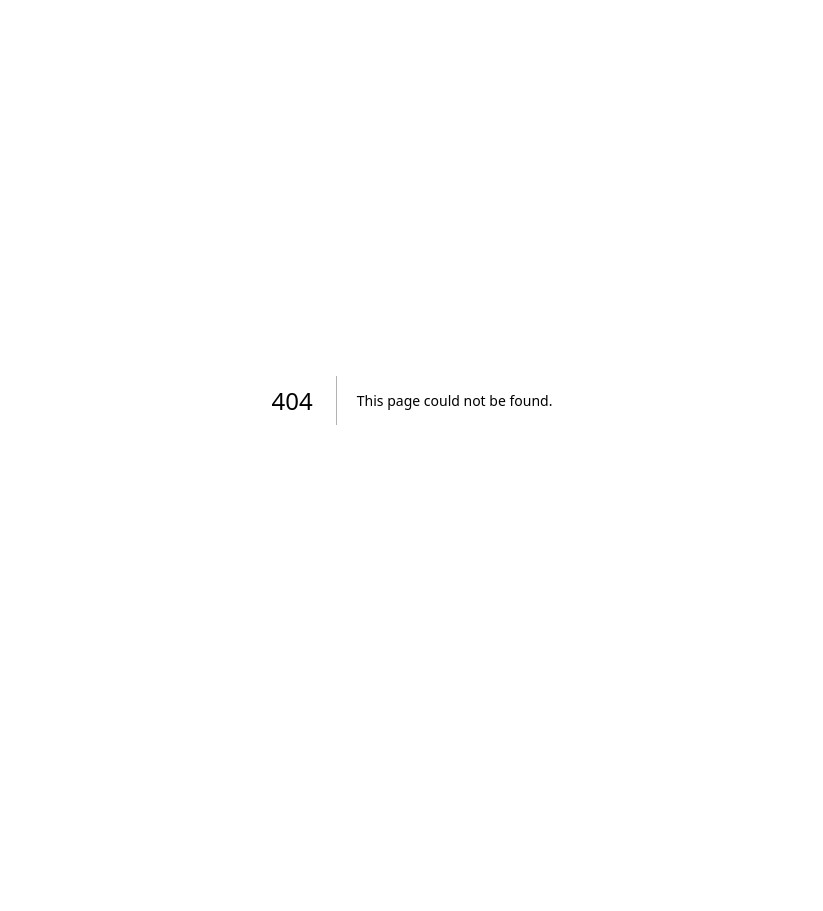
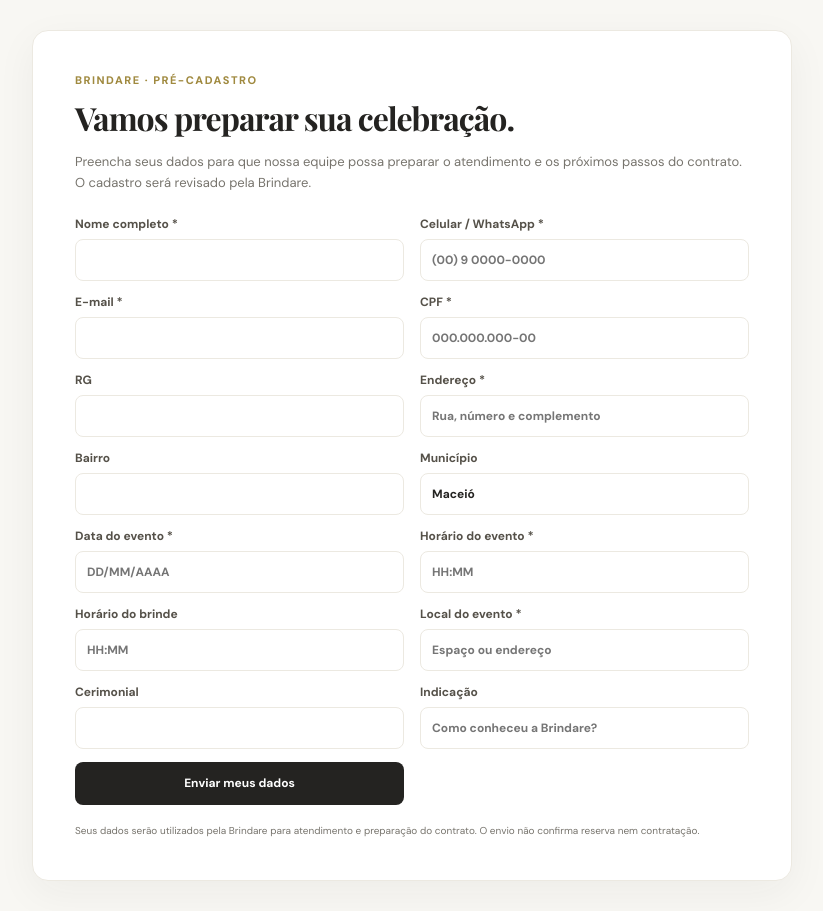
Before and after one commit to teofanesvitor/brindare-web, a Next.js app: page /cadastro-cliente in a window 1280 px wide. Before the commit this address had no page. Shown: the whole page, without its empty margins (228-1051 px from the left). Before the commit the page ends 800 px from the top, so only its background shows below. Built offline with nearby package versions, Linux system fonts and the light colour scheme.

Commit message:
Add permanent public client intake page

```diff
--- /dev/null
+++ b/src/app/cadastro-cliente/page.tsx
@@ -0,0 +1,23 @@
+import { IntakeForm } from "./[token]/intake-form";
+
+export default async function PublicClientIntakePage({ searchParams }: {
+  searchParams: Promise<{ error?: string }>;
+}) {
+  const { error } = await searchParams;
+  const messages: Record<string, string> = {
+    invalid: "Confira os campos obrigatórios e o CPF informado.",
+    date: "A data do evento não é válida. Selecione uma data no calendário.",
+    time: "O horário informado não é válido. Selecione um horário entre 00:00 e 23:59.",
+    rate: "Recebemos muitas tentativas deste acesso. Aguarde 15 minutos e tente novamente.",
+    save: "Não foi possível enviar seus dados. Tente novamente.",
+  };
+
+  return <main className="public-intake-shell"><section className="public-intake-card">
+    <div className="eyebrow">Brindare · Pré-cadastro</div>
+    <h1>Vamos preparar sua celebração.</h1>
+    <p>Preencha seus dados para que nossa equipe possa preparar o atendimento e os próximos passos do contrato. O cadastro será revisado pela Brindare.</p>
+    {error && <div className="error" role="alert">{messages[error] || "Não foi possível validar este formulário."}</div>}
+    <IntakeForm/>
+    <small>Seus dados serão utilizados pela Brindare para atendimento e preparação do contrato. O envio não confirma reserva nem contratação.</small>
+  </section></main>;
+}
```
